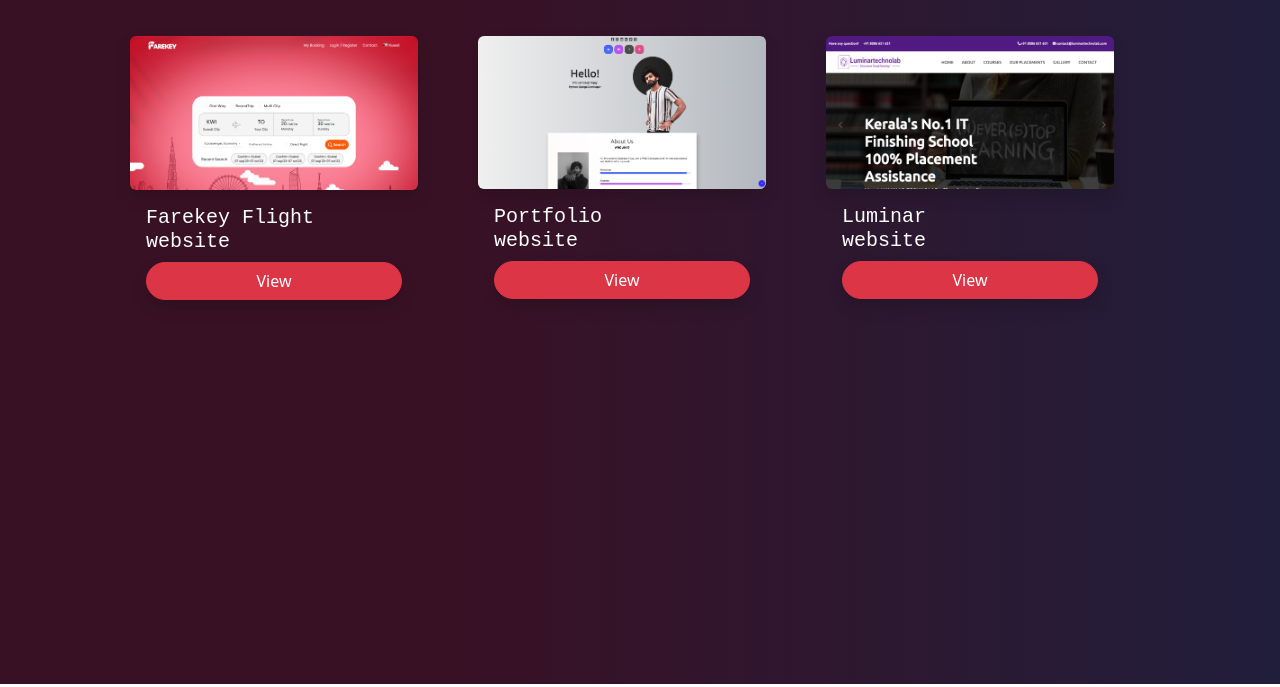
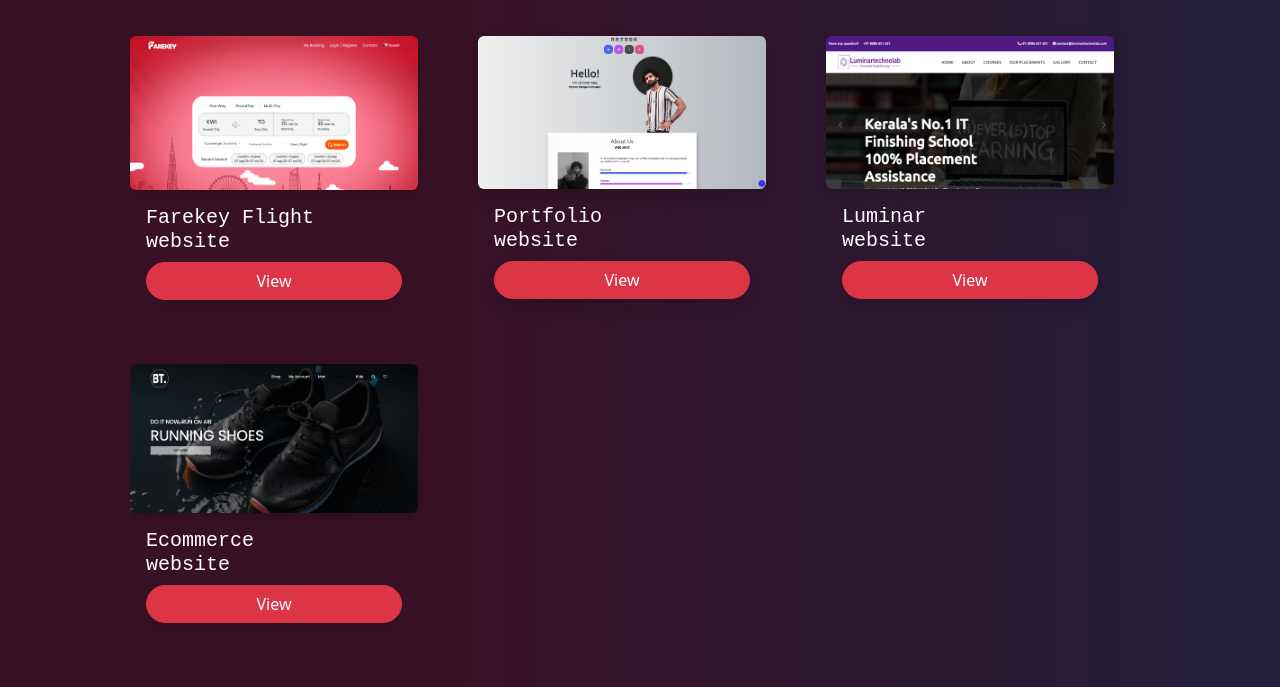
Before and after one commit to Sandeep-Vijay/static_websites, a plain HTML site: page index.html in a window 1280 px wide. Shown: the part 116-803 px from the top of the page. Drawn offline with nearby package versions, Linux system fonts and the light colour scheme.

Commit message:
added ecom

```diff
--- a/index.html
+++ b/index.html
@@ -55,6 +55,16 @@ background: linear-gradient(90deg, rgb(57, 17, 37) 35%, rgb(33, 30, 59) 100%);">
   </div></div>
         </div>
 
+        <div class="col-4">
+          <div class="card border border-0 mt-5" style="width: 18rem; background-color: transparent;">
+        <img src="./images/ECOM.png" class="card-img-top rounded shadow" alt="...">
+        <div class="card-body">
+          <h5 style="font-family: monospace;" class="card-title text-white">Ecommerce <br>website</h5>
+
+          <a href="https://sandeep-vijay.github.io/ecommerce-project/" class="btn btn-danger w-100 rounded-pill shadow">View</a>
+        </div></div>
+              </div>
+
 
 
 
```
Also changed, not shown: images/ECOM.png (added), 1 other file.
